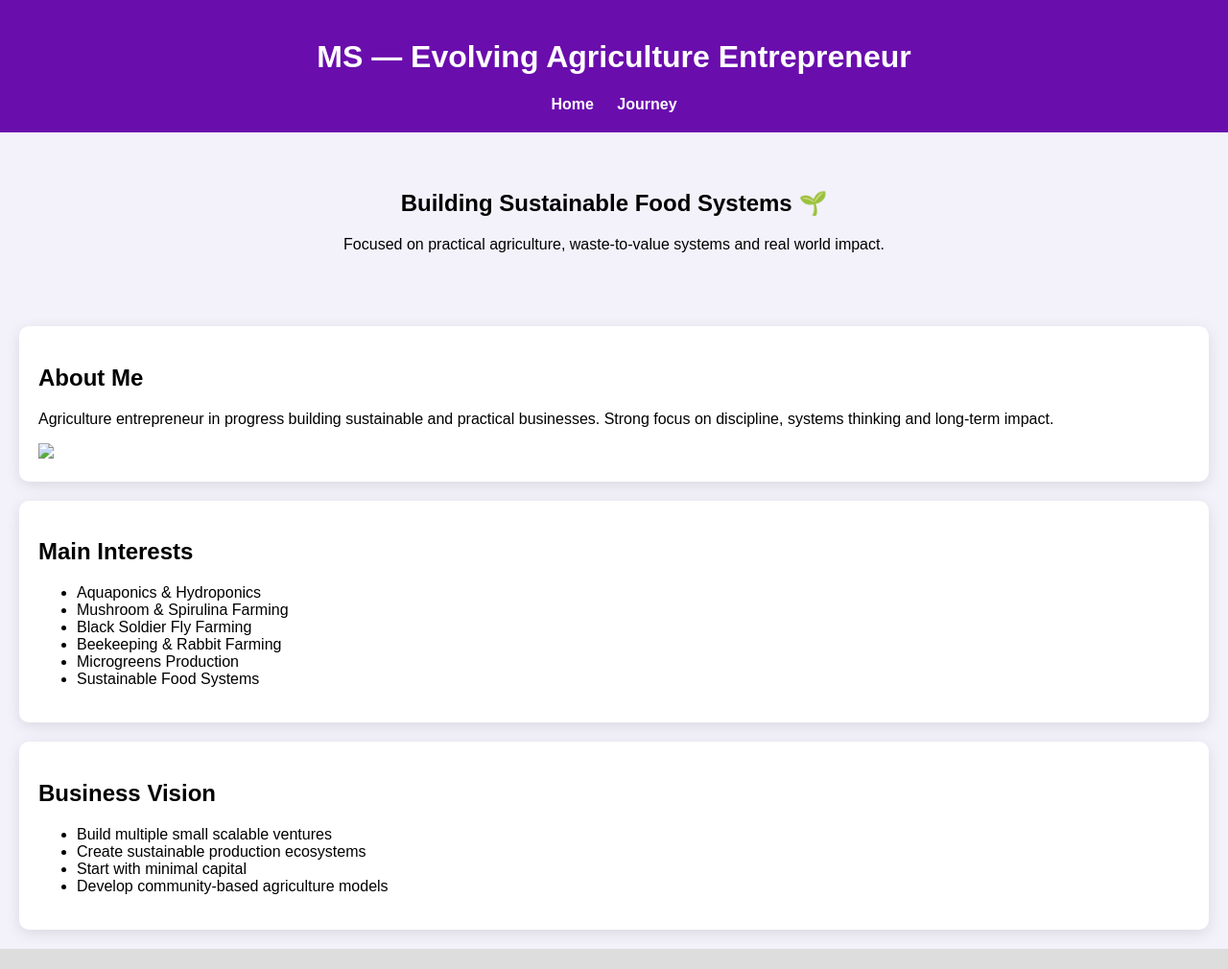
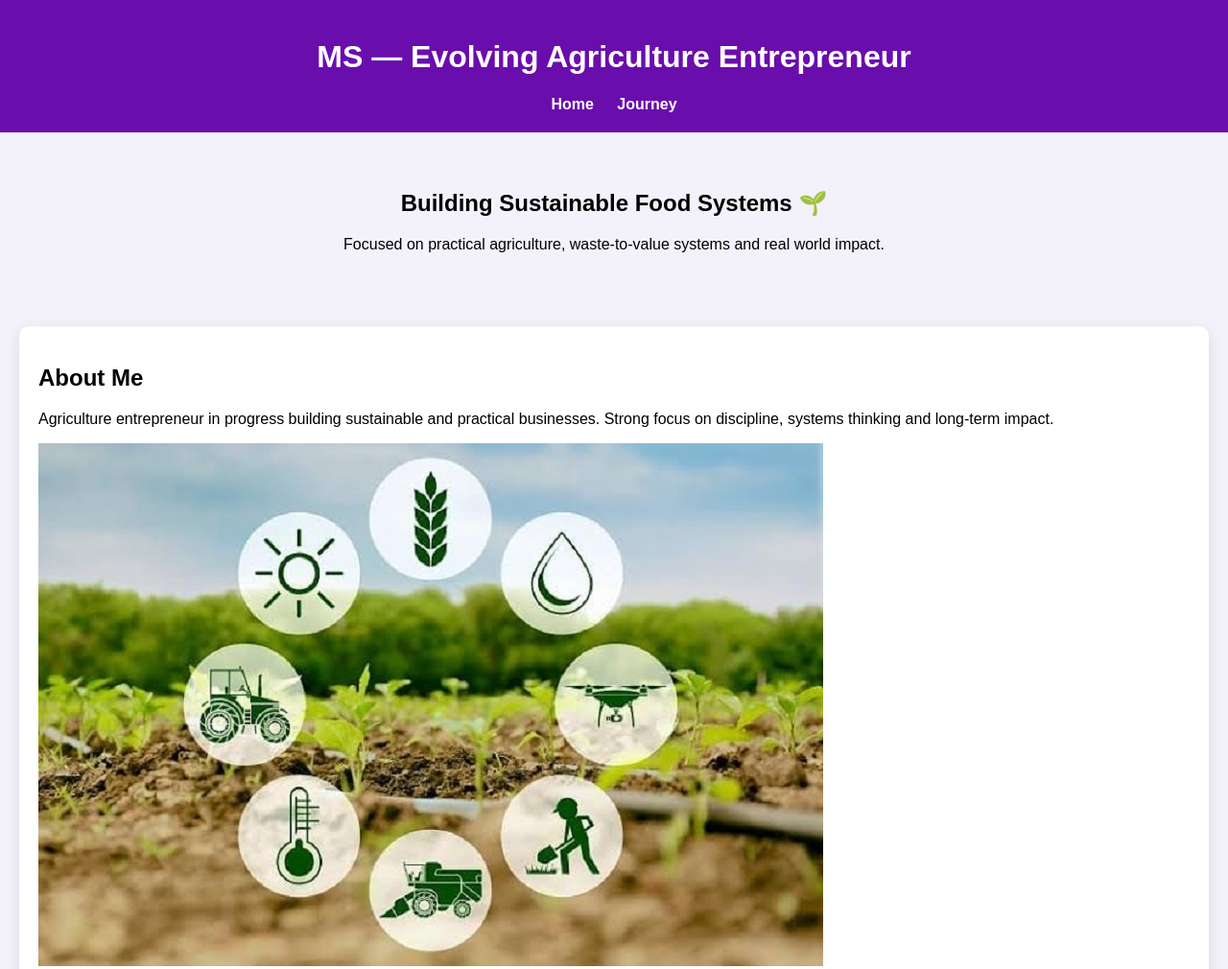
Before and after one commit to pureroharvest/Portfolio, a plain HTML site: page index.html in a window 1280 px wide. Shown: the top 1010 px of the page at 96% size. Drawn offline with Linux system fonts and the light colour scheme.

Commit message:
index.html

```diff
--- a/index.html
+++ b/index.html
@@ -24,7 +24,7 @@
 <h2>About Me</h2>
 <p>Agriculture entrepreneur in progress building sustainable and practical businesses.
 Strong focus on discipline, systems thinking and long-term impact.</p>
-<img src="founder.jpg" class="profile-img">
+<img src="https://github.com/pureroharvest/Portfolio/blob/main/Agri-Entrepreneurship.jpg?raw=true" class="profile-img">
 </section>
 
 <section class="card fadeUp">
```
